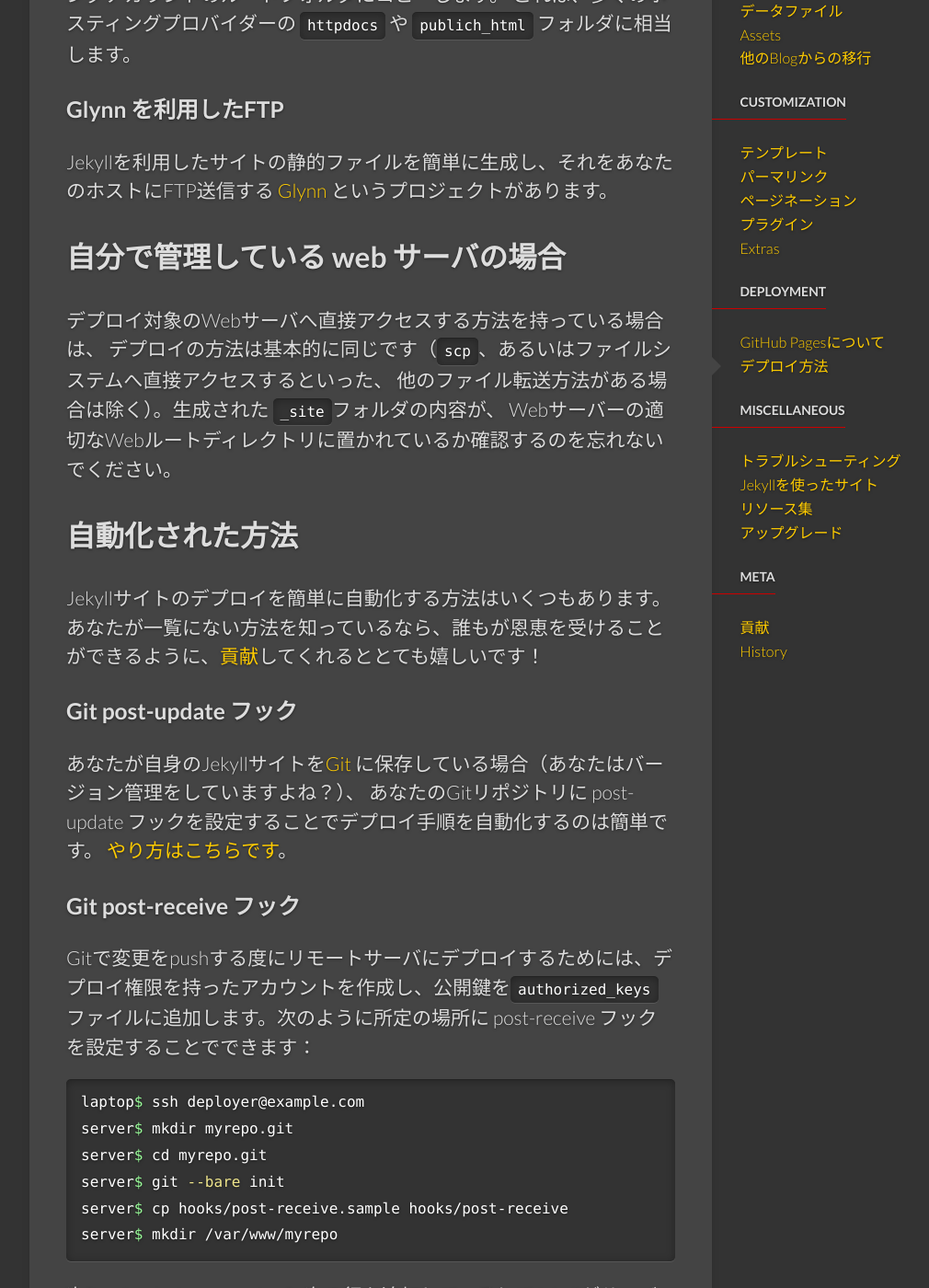
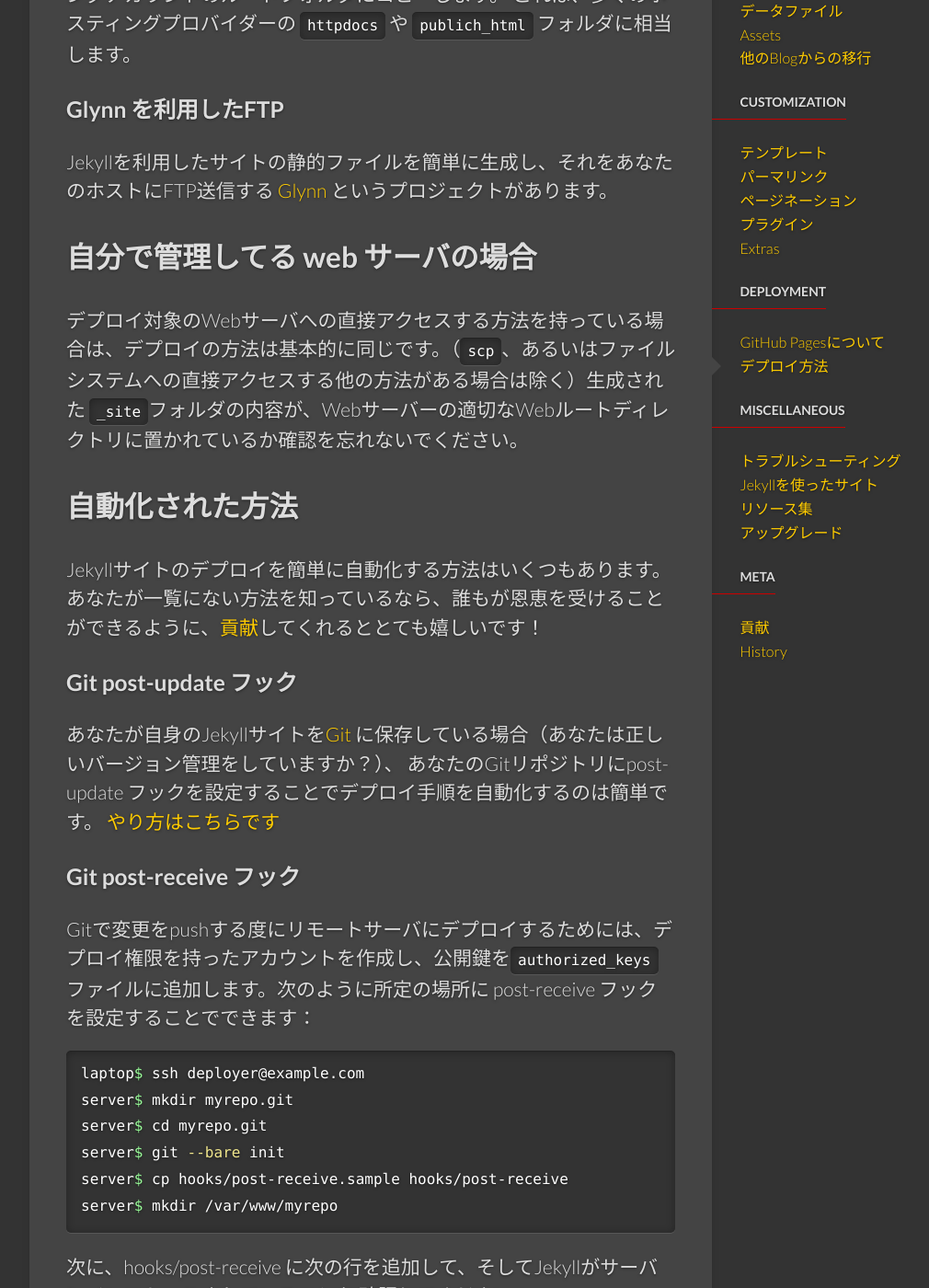
Before and after one commit to jekyllrb-ja/jekyllrb-ja.github.io, a Jekyll site: the page built from _docs/deployment-methods.md, in a window 1280 px wide and 1400 px high, scrolled down 635 px. Shown: the whole window at 92% size, without its empty margins (139-1149 px from the left). Built offline with Jekyll 4.4.1, drawn with Linux system fonts in a browser that asks for light colours; nearby versions of some CDN libraries; comment, search, counter and statistics services are not loaded; some of the changed text lies outside the part shown.

Commit message:
pure update alongside the original

```diff
--- a/_docs/deployment-methods.md
+++ b/_docs/deployment-methods.md
@@ -49,16 +49,13 @@
 send them to your host through FTP.
 -->
 
-## 自分で管理している web サーバの場合
+## 自分で管理してる web サーバの場合
 
 <!--original
 ## Self-managed web server
 -->
 
-デプロイ対象のWebサーバへ直接アクセスする方法を持っている場合は、
-デプロイの方法は基本的に同じです（`scp`、あるいはファイルシステムへ直接アクセスするといった、
-他のファイル転送方法がある場合は除く）。生成された `_site`フォルダの内容が、
-Webサーバーの適切なWebルートディレクトリに置かれているか確認するのを忘れないでください。
+デプロイ対象のWebサーバへの直接アクセスする方法を持っている場合は、デプロイの方法は基本的に同じです。（`scp`、あるいはファイルシステムへの直接アクセスする他の方法がある場合は除く）生成された `_site`フォルダの内容が、Webサーバーの適切なWebルートディレクトリに置かれているか確認を忘れないでください。
 
 <!--original
 If you have direct access yourself to the deployment web server yourself, the process is essentially the same, except you might have other methods available to you (such as `scp`, or even direct filesystem access) for transferring the files. Just remember to make sure the contents of the generated `_site` folder get placed in the appropriate web root directory for your web server.
@@ -82,9 +79,9 @@
 ### Git post-update hook
 -->
 
-あなたが自身のJekyllサイトを[Git](http://git-scm.com/) に保存している場合（あなたはバージョン管理をしていますよね？）、
-あなたのGitリポジトリに post-update フックを設定することでデプロイ手順を自動化するのは簡単です。
-[やり方はこちらです](http://web.archive.org/web/20091223025644/http://www.taknado.com/en/2009/03/26/deploying-a-jekyll-generated-site/)。
+あなたが自身のJekyllサイトを[Git](http://git-scm.com/) に保存している場合（あなたは正しいバージョン管理をしていますか？）、
+あなたのGitリポジトリにpost-update フックを設定することでデプロイ手順を自動化するのは簡単です。
+[やり方はこちらです](http://web.archive.org/web/20091223025644/http://www.taknado.com/en/2009/03/26/deploying-a-jekyll-generated-site/)
 
 <!--original
 If you store your Jekyll site in [Git](http://git-scm.com/) (you are using version control, right?), it’s pretty easy to automate the
@@ -248,12 +245,10 @@
 ### rsync
 -->
 
-一度、 `_site` ディレクトリを生成したら、あなたは
-[このデプロイスクリプト](https://github.com/henrik/henrik.nyh.se/blob/master/tasks/deploy)
-のような `tasks/deploy` シェルスクリプトを用いて簡単にrsyncできます。
-当然ながら、あなたのサイトの詳細に合わせて値を変更する必要はあります。
-このスクリプトに[対応したTextMateのコマンド](http://gist.github.com/214959) もあり、
-Textmate上からこのスクリプトを実行するのに役立ちます。
+一度、 `_site` ディレクトリを生成したら、あなたは右記のような `tasks/deploy` シェルスクリプトを用いて簡単にrsyncできます。
+[デプロイスクリプトはこちら](https://github.com/henrik/henrik.nyh.se/blob/master/tasks/deploy)
+あなたは明らかにあなたのサイトの詳細を反映するように値を変更する必要があります。
+しかし、それをするのに役立つTextMateの中から実行するスクリプト [TextMate のマッチングコマンド](http://gist.github.com/214959) があります。
 
 <!--original
 Once you’ve generated the `_site` directory, you can easily rsync it using a `tasks/deploy` shell script similar to [this deploy script here](https://github.com/henrik/henrik.nyh.se/blob/master/tasks/deploy). You’d obviously need to change the values to reflect your site’s details. There is even [a matching TextMate command](http://gist.github.com/214959) that will help you run
@@ -286,8 +281,8 @@
 ## Jekyll-Admin for Rails
 -->
 
-もし、あなたが既存のRailsアプリの内部でJekyllを利用したいなら、[Jekyll-Admin](https://github.com/zkarpinski/Jekyll-Admin)にある挿入用コードを使うことで可能です。
-より詳細はJekyll-Adminの[README](https://github.com/zkarpinski/Jekyll-Admin/blob/master/README) を参照してください。
+もし、あなたが既存のRailsアプリの内部でJekyllを利用したい場合は、[Jekyll-Admin](https://github.com/zkarpinski/Jekyll-Admin)がこれを可能にするためのコードにドロップします。
+より詳細はJekyll-Adminの[README](https://github.com/zkarpinski/Jekyll-Admin/blob/master/README) 参照してください。
 
 <!--original
 If you want to maintain Jekyll inside your existing Rails app, [Jekyll-Admin](https://github.com/zkarpinski/Jekyll-Admin) contains drop in code to make this possible. See Jekyll-Admin’s [README](https://github.com/zkarpinski/Jekyll-Admin/blob/master/README) for more details.
```
